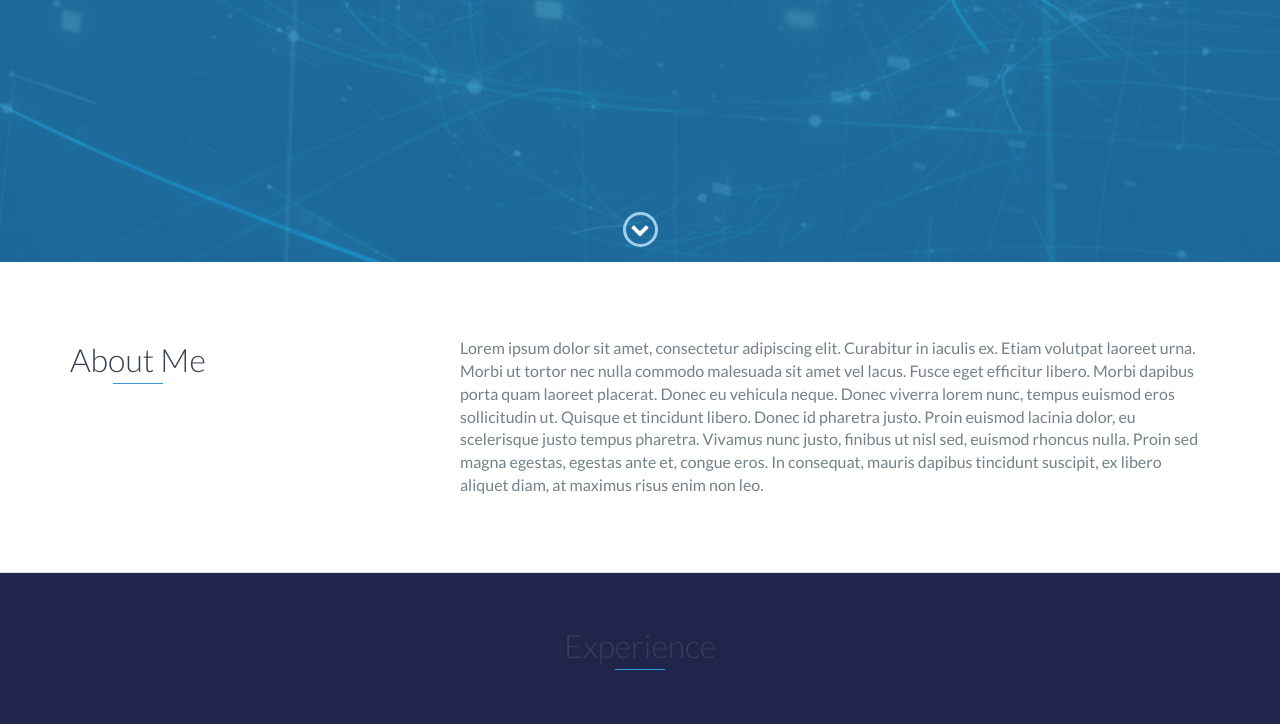
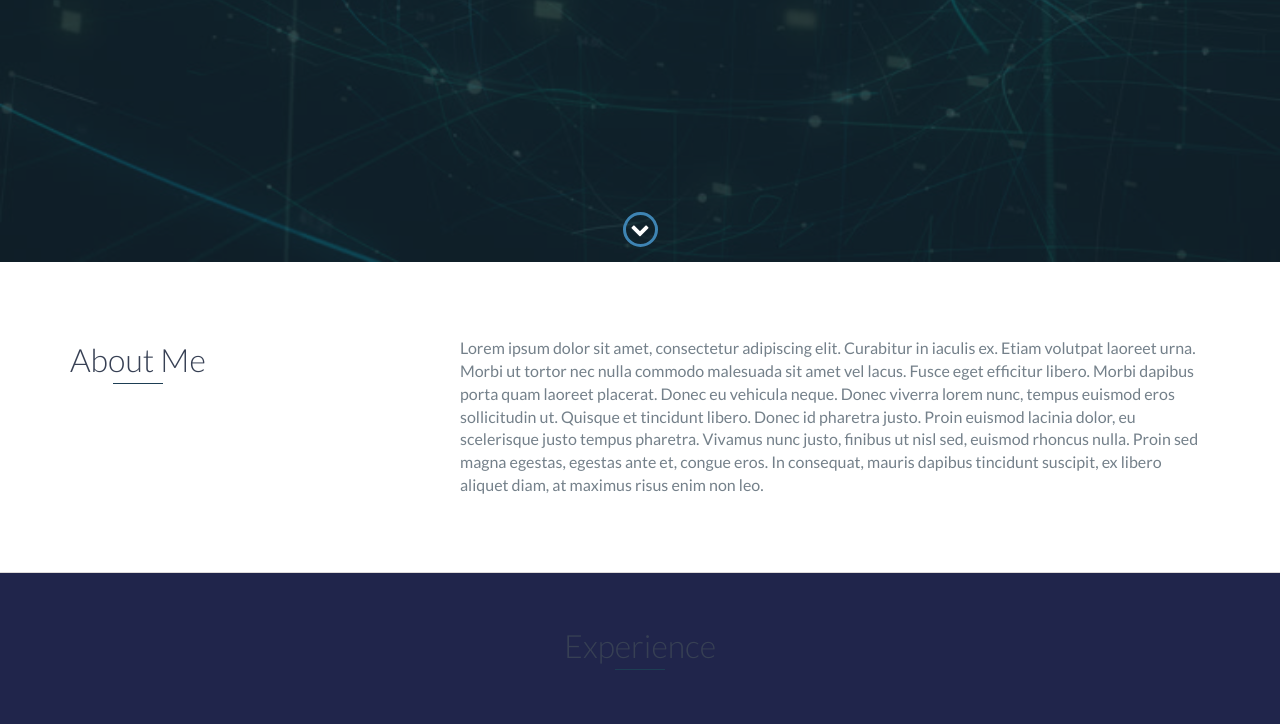
Before and after one commit to sfazelsa/sfazelsa.github.io, a website: page index.html in a window 1280 px wide. Shown: the part 538-1262 px from the top of the page. Drawn offline with nearby package versions, Linux system fonts and the light colour scheme; files that its build step writes are made by us from their sources.

Commit message:
Update styles.scss

```diff
--- a/scss/styles.scss
+++ b/scss/styles.scss
@@ -34,7 +34,7 @@
 */
 
 // Define base and accent colors
-$base-color: #3498db;
+$base-color: #1d3e54;
 $base-color-hover: darken($base-color, 10%);
 
 // Define background colors
```
